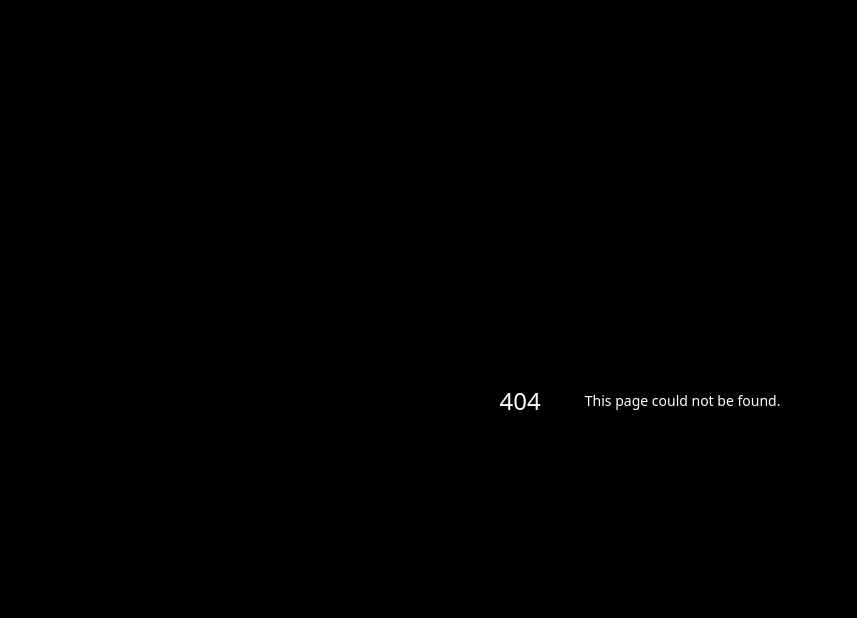
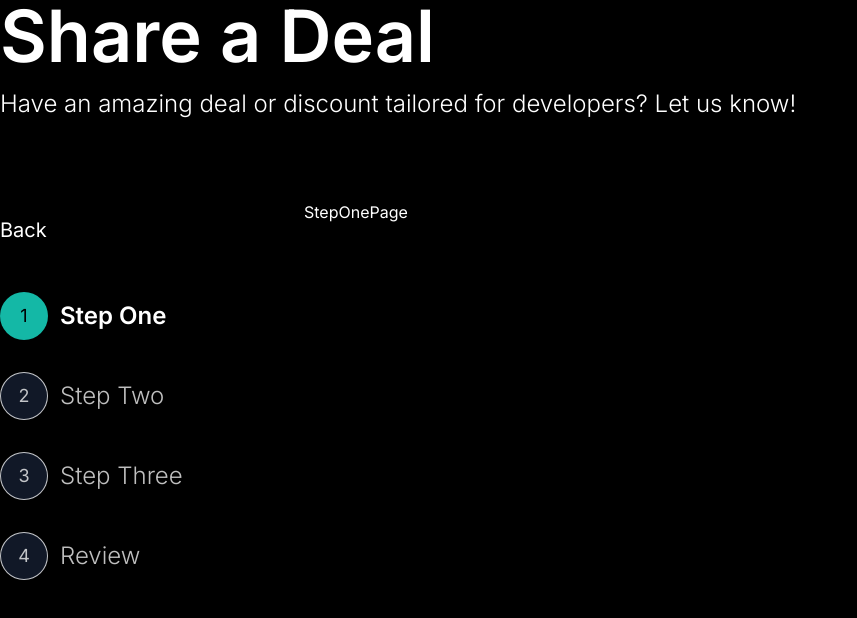
Before and after one commit to enzomachadodev/multi-page-form, a Next.js app: page /add/step-one in a window 1280 px wide. Before the commit this address had no page. Shown: the top 618 px of the page, without its empty margins (0-857 px from the left). Built offline with nearby package versions, Linux system fonts and the light colour scheme.

Commit message:
feat: create add deals routes

```diff
--- /dev/null
+++ b/src/app/add/layout.tsx
@@ -0,0 +1,20 @@
+import { PageHeader } from "@/components/page-header";
+import { StepNavigation } from "@/components/step-navigation";
+
+const DealsLayout = ({ children }: { children: React.ReactNode }) => {
+	return (
+		<div className="w-full px-2 lg:px-0">
+			<PageHeader
+				title="Share a Deal"
+				subtitle="Have an amazing deal or discount tailored for developers? Let us know!"
+			/>
+
+			<div className="mt-20 mb-28 flex flex-col gap-x-16 text-white lg:flex-row">
+				<StepNavigation />
+				<div className="w-full">{children}</div>
+			</div>
+		</div>
+	);
+};
+
+export default DealsLayout;
--- /dev/null
+++ b/src/app/add/page.tsx
@@ -0,0 +1,8 @@
+import { AddDealRoutes } from "@/types";
+import { redirect } from "next/navigation";
+
+const AddPage = () => {
+	redirect(AddDealRoutes.PRODUCT_INFO);
+};
+
+export default AddPage;
--- /dev/null
+++ b/src/app/add/step-one/page.tsx
@@ -0,0 +1,7 @@
+import React from "react";
+
+const StepOnePage = () => {
+	return <div>StepOnePage</div>;
+};
+
+export default StepOnePage;
--- a/src/app/page.tsx
+++ b/src/app/page.tsx
@@ -8,7 +8,7 @@ const Home = () => {
 				asChild
 				size="lg"
 			>
-				<Link href="/add-pro">Multi-Page Form</Link>
+				<Link href="/add">Multi-Page Form</Link>
 			</Button>
 		</main>
 	);
```
